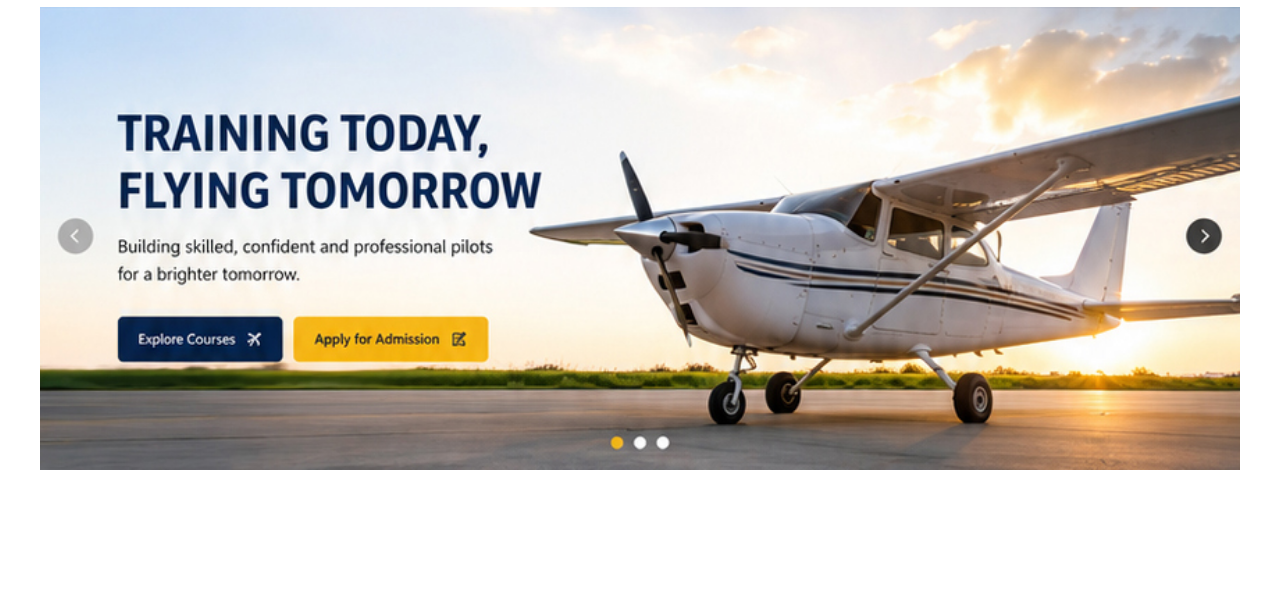
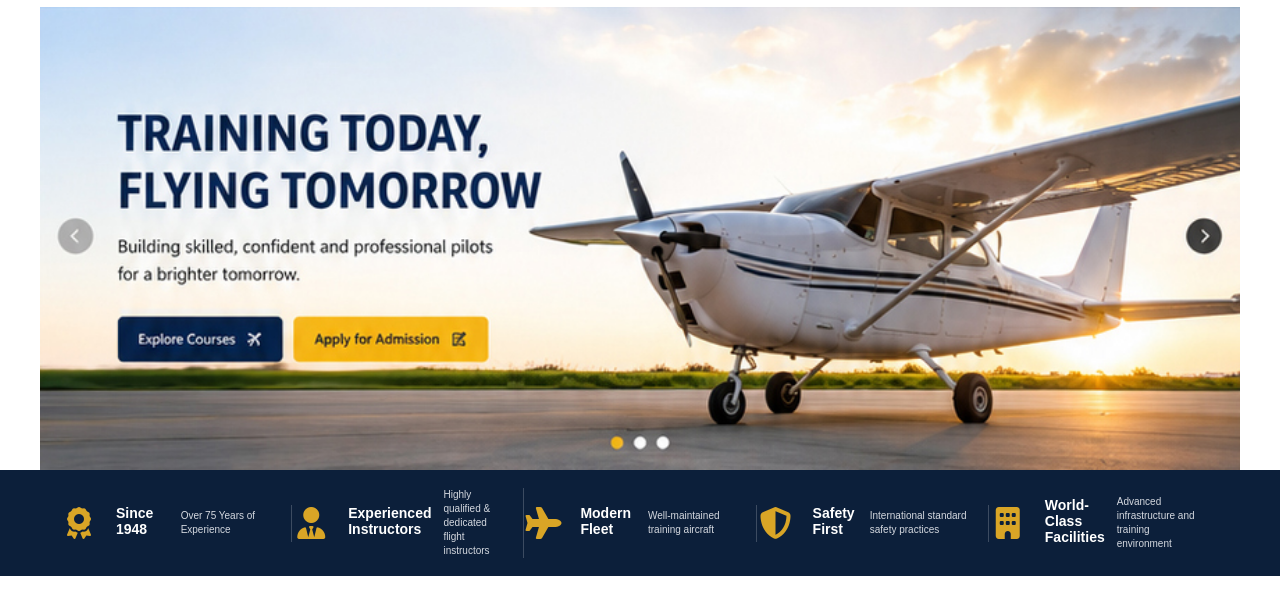
Before and after one commit to MazedAli/flybfa, a plain HTML site: page index.html in a window 1280 px wide. Shown: the part 163-778 px from the top of the page. Drawn offline with Linux system fonts and the light colour scheme.

Commit message:
Complete hero and key features section

```diff
--- a/index.html
+++ b/index.html
@@ -72,12 +72,48 @@
 
         </div>
     </div>
+
+    <!---Complete Hero Section-->
+    <!--Start Key Features Section-->
      <div class="main_container">
         <div class="container">
+            <div class="key_feature">
 
+                 <i class="fa-solid fa-award"></i>
+               <div class="feature_item">
+                    <span>Since 1948</span>
+                    <p>Over 75 Years of Experience</p>
+                </div>
 
+                <i class="fa-solid fa-user-tie"></i>
+                <div class="feature_item">
+                    <span>Experienced Instructors</span>
+                    <p>Highly qualified & dedicated flight instructors</p>
+                </div>
+
+                <i class="fa-solid fa-plane"></i>
+                <div class="feature_item">
+                <span>Modern Fleet</span>
+                <p>Well-maintained training aircraft</p>
+                </div>
+
+               <i class="fa-solid fa-shield-halved"></i>
+               <div class="feature_item">
+                    <span>Safety First</span>
+                    <p>International standard safety practices</p>
+                </div>
+
+                 <i class="fa-solid fa-building"></i>
+                <div class="feature_item">
+                    <span>World-Class Facilities</span>
+                    <p>Advanced infrastructure and training environment</p>
+                </div>
+            </div>
         </div>
     </div>
+
+    <!--End Key Features Section-->
+
      <div class="main_container">
         <div class="container">
 
--- a/style.css
+++ b/style.css
@@ -154,3 +154,50 @@ a {
     width: 100%;
     margin: 0;
 }
+
+/*End Hero Section*/
+
+/*start key feature section*/
+
+
+.key_feature{
+    display: flex;
+    align-items: center;
+    justify-content: space-evenly;
+    padding: 18px 20px;
+
+}
+.feature_item{
+    display: flex;
+    align-items: center;
+    gap:12px;
+    flex:1;
+    padding: 0 18px;
+    border-right: 1px solid rgba(255, 255, 255, 0.2);
+
+}
+.feature_item:last-child {
+    border-right: none;
+}
+
+.key_feature i {
+    font-size: 32px;
+    color: #D9A526;
+    min-width: 38px;
+    text-align: center;
+
+}
+.feature_item span {
+    display: block;
+    color: #FFFFFF;
+    font-size: 14px;
+    font-weight: 600;
+    margin-bottom: 5px;
+}
+
+.feature_item p {
+    color: #D5D9E0;
+    font-size: 10px;
+    line-height: 1.4;
+    margin: 0;
+}
```
